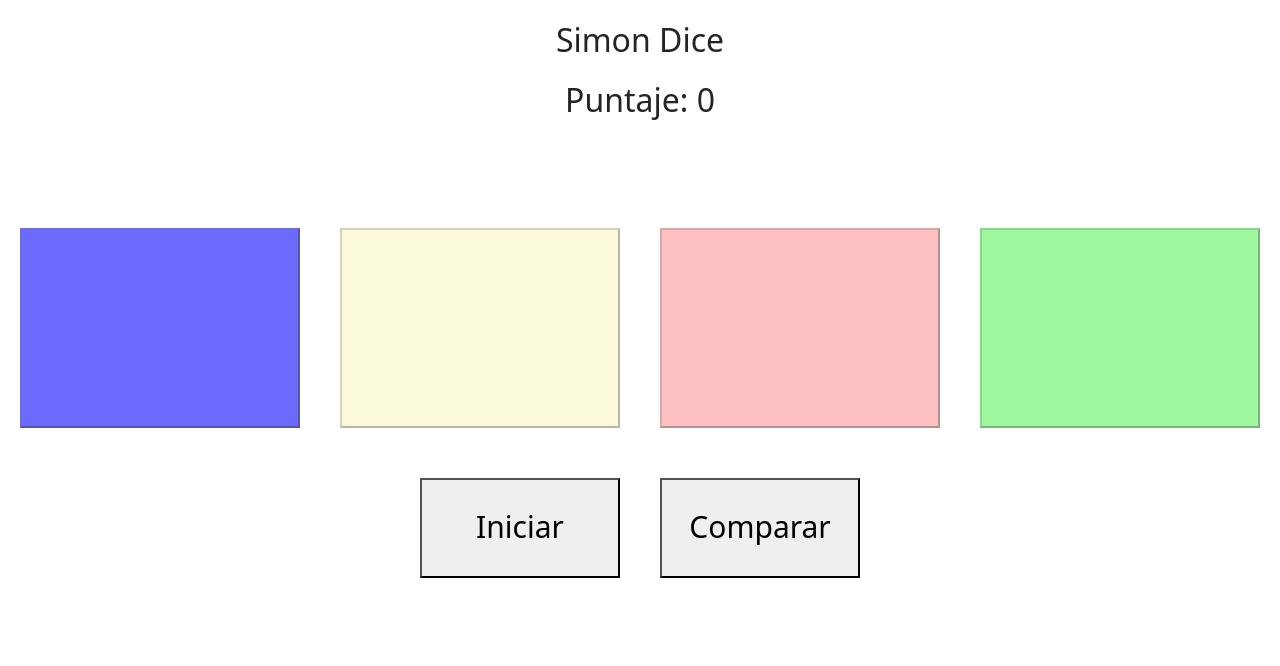
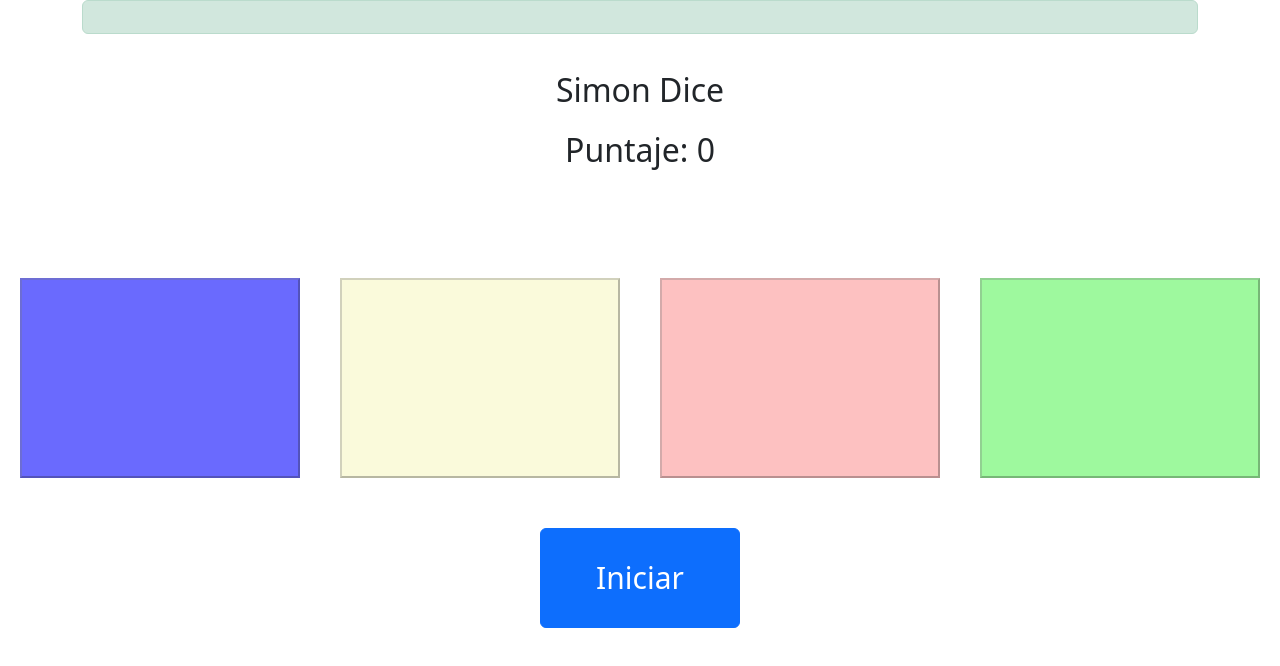
Before and after one commit to n0g4y0/jhos-dice, a website: page index.html in a window 1280 px wide. Drawn offline with nearby package versions, Linux system fonts and the light colour scheme.

Commit message:
agrega estilos de alerts, desde la libreria bootstrap

```diff
--- a/index.html
+++ b/index.html
@@ -16,6 +16,14 @@
 	</head>
 	<body>
 		<main>
+			<div class="container">
+				<div class="row">
+					<div class="col-sm">
+						<div class="alert alert-success" role="alert" id="estado"></div>
+
+					</div>
+				</div>
+			</div>
 			<h1>Simon Dice</h1>
 			<h2 id="puntaje">Puntaje: 0</h2>
 			<div id="contenedor">
@@ -25,8 +33,7 @@
 				<button class="pieza standardGreen" id="green" value="green"></button>
 			</div>
 			<div id="control">
-				<button  class="tamanio" id="iniciar-juego" value="">Iniciar</button>
-				<button  class="tamanio" id="comparar" value="">Comparar</button>
+				<button  type="button" class="tamanio btn btn-primary" id="iniciar-juego" value="">Iniciar</button>
 			</div>
 		</main>
 
```
